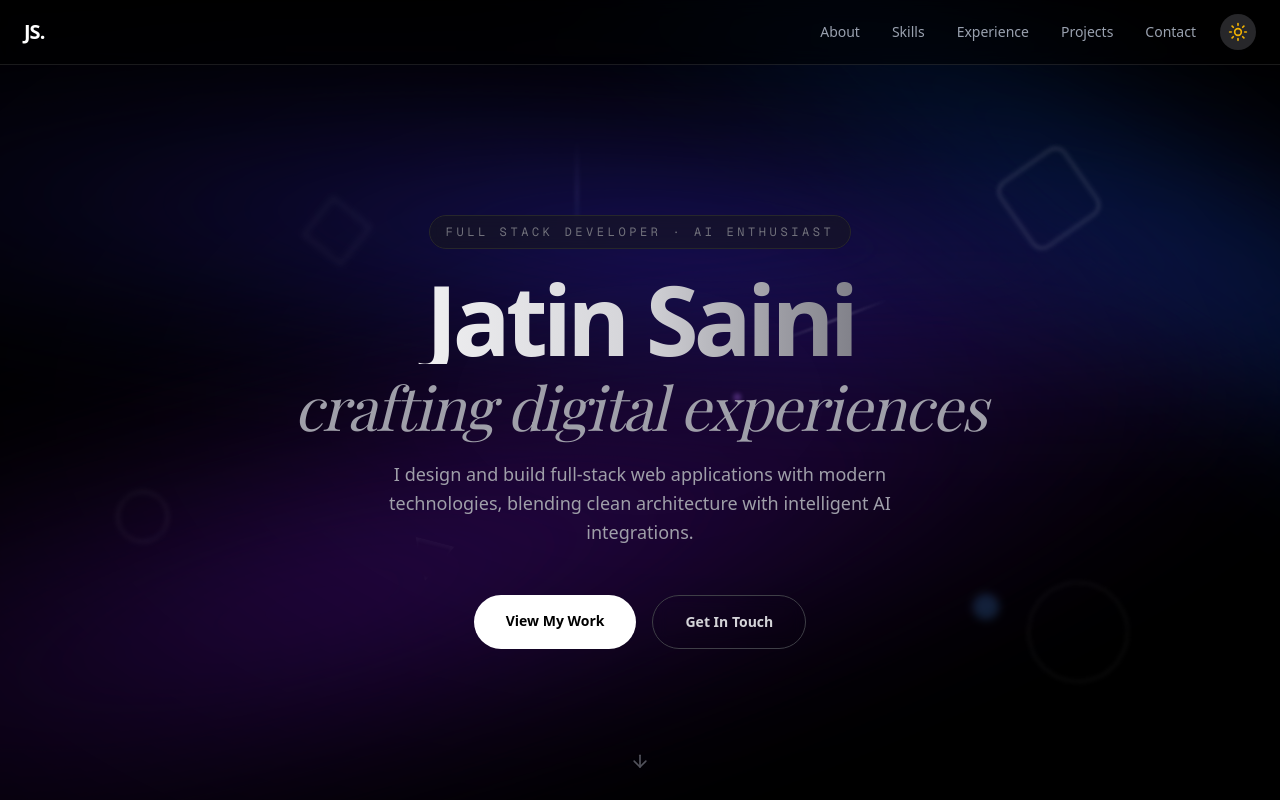
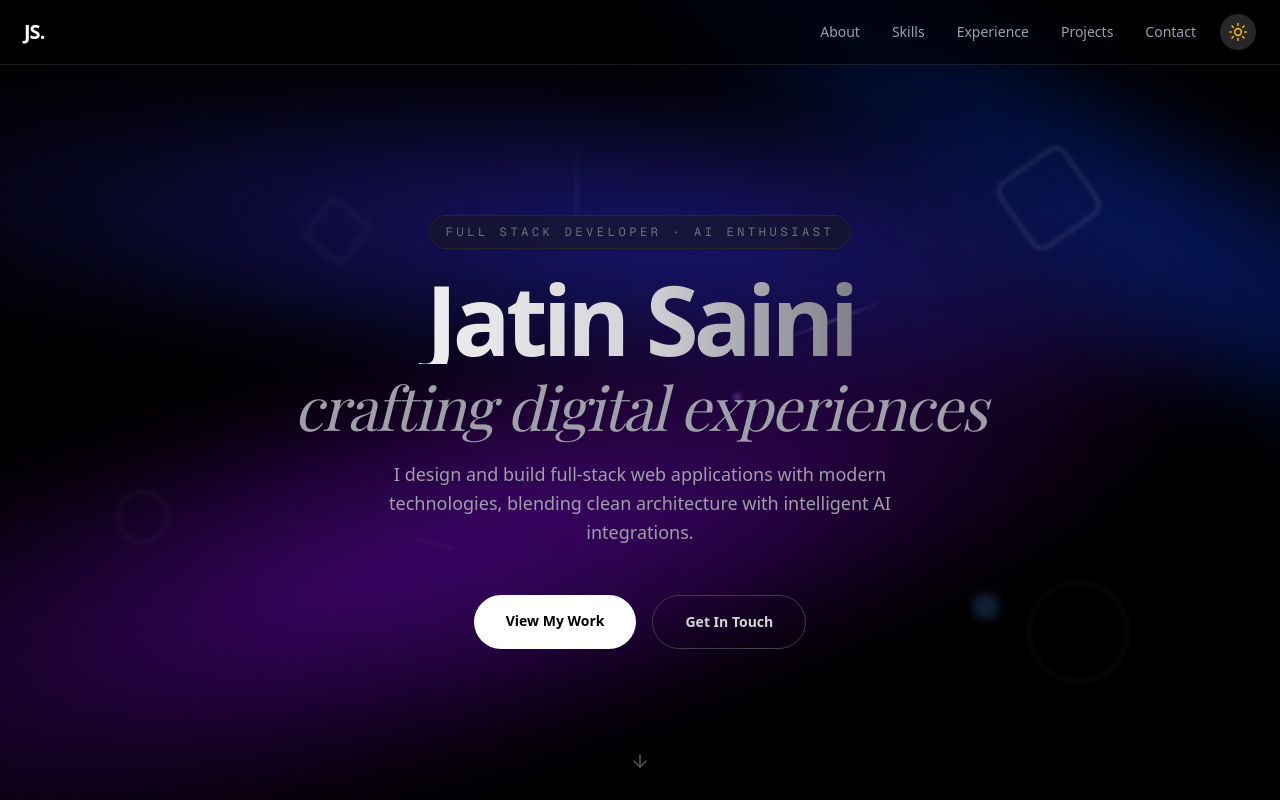
Before and after one commit to jtn11/Personal-Portfolio, a Next.js app: page / in a window 1280 px wide. Shown: the top 800 px of the page. Built offline with nearby package versions, Linux system fonts and the light colour scheme; a web font is replaced by a local one.

Commit message:
UI update

```diff
--- a/src/app/globals.css
+++ b/src/app/globals.css
@@ -26,8 +26,8 @@ body {
 .aurora-blob {
   position: absolute;
   /* Reduced blur for a sharper, more defined wave */
-  filter: blur(50px) saturate(160%);
-  opacity: 0.7;
+  filter: blur(25px) saturate(200%);
+  opacity: 0.8;
   border-radius: 50%;
 }
 
@@ -59,13 +59,13 @@ body {
 
 /* Dark mode aurora colors — deep, vivid nebula */
 :is(.dark *) .aurora-blob-1 {
-  background: radial-gradient(ellipse at center, rgba(67, 56, 202, 0.7) 0%, rgba(67, 56, 202, 0.25) 40%, transparent 70%);
+  background: radial-gradient(ellipse at center, rgba(49, 46, 129, 0.9) 0%, rgba(49, 46, 129, 0.5) 30%, transparent 60%);
 }
 :is(.dark *) .aurora-blob-2 {
-  background: radial-gradient(ellipse at center, rgba(109, 40, 217, 0.6) 0%, rgba(109, 40, 217, 0.25) 40%, transparent 70%);
+  background: radial-gradient(ellipse at center, rgba(88, 28, 135, 0.9) 0%, rgba(88, 28, 135, 0.5) 30%, transparent 60%);
 }
 :is(.dark *) .aurora-blob-3 {
-  background: radial-gradient(ellipse at center, rgba(37, 99, 235, 0.55) 0%, rgba(37, 99, 235, 0.2) 35%, transparent 70%);
+  background: radial-gradient(ellipse at center, rgba(30, 58, 138, 0.8) 0%, rgba(30, 58, 138, 0.45) 25%, transparent 60%);
 }
 
 @keyframes wave-1 {
```
